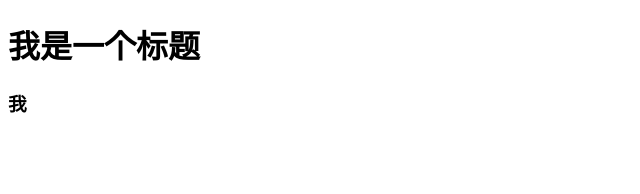
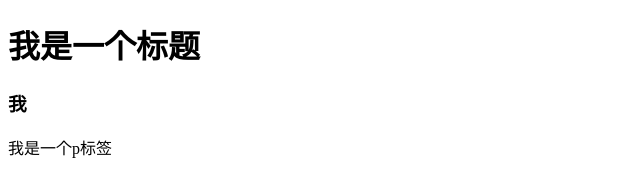
Before and after one commit to liyannn/test3, a plain HTML site: page index.html in a window 1280 px wide. Shown: the whole page, without its empty margins (0-640 px from the left). Drawn offline with Linux system fonts and the light colour scheme.

Commit message:
Update index.html

```diff
--- a/index.html
+++ b/index.html
@@ -7,5 +7,6 @@
  <body>
    <h1>我是一个标题</h1>
    <h3>我</h3>
+   <p>我是一个p标签</p>
  </body>
  </html>
```
